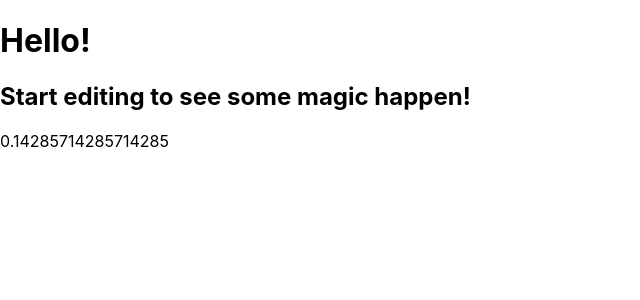
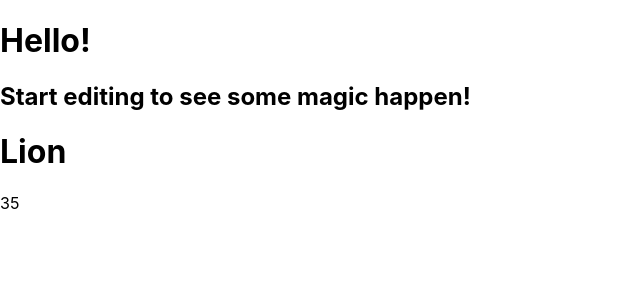
Before and after one commit to darren-2016/IFQ715, a React (Create React App) app in the folder Module5/my-app/: page / in a window 1280 px wide. Shown: the top 300 px of the page, without its empty margins (0-640 px from the left). Built offline with nearby package versions, Linux system fonts and the light colour scheme.

Commit message:
Code-play 3: Components - Added a component.

```diff
--- a/Module5/my-app/src/App.js
+++ b/Module5/my-app/src/App.js
@@ -3,10 +3,19 @@ export default function App() {
     <div className="App">
       <h1>Hello!</h1>
       <h2>Start editing to see some magic happen!</h2>
-      <p>{1 / 7}</p>
+      <AnimalComponent name="Lion" number={35} />
     </div>
   );
 }
+function AnimalComponent(props) {
+  return (
+    <div>
+      <h1>{props.name}</h1>
+      <p>{props.number}</p>
+    </div>
+  );
+}
+
 
 // import logo from './logo.svg';
 // import './App.css';
```
